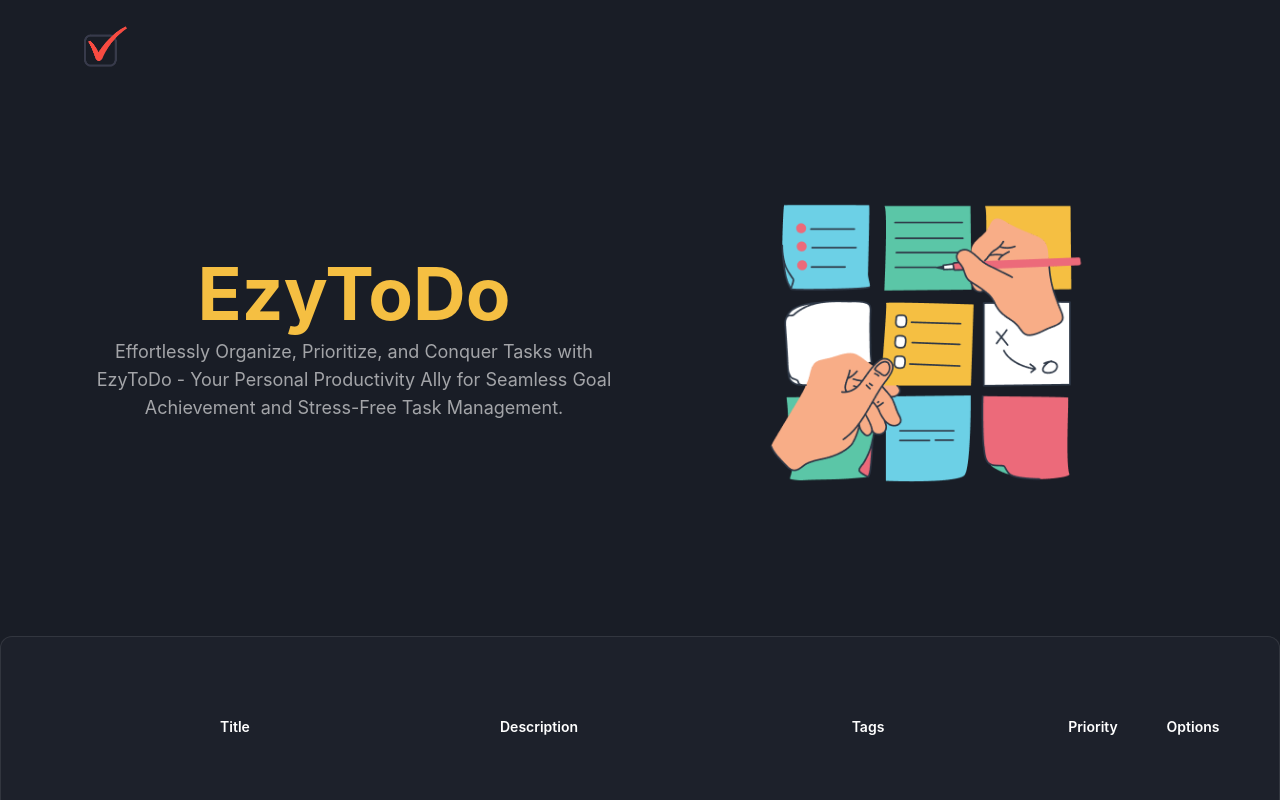
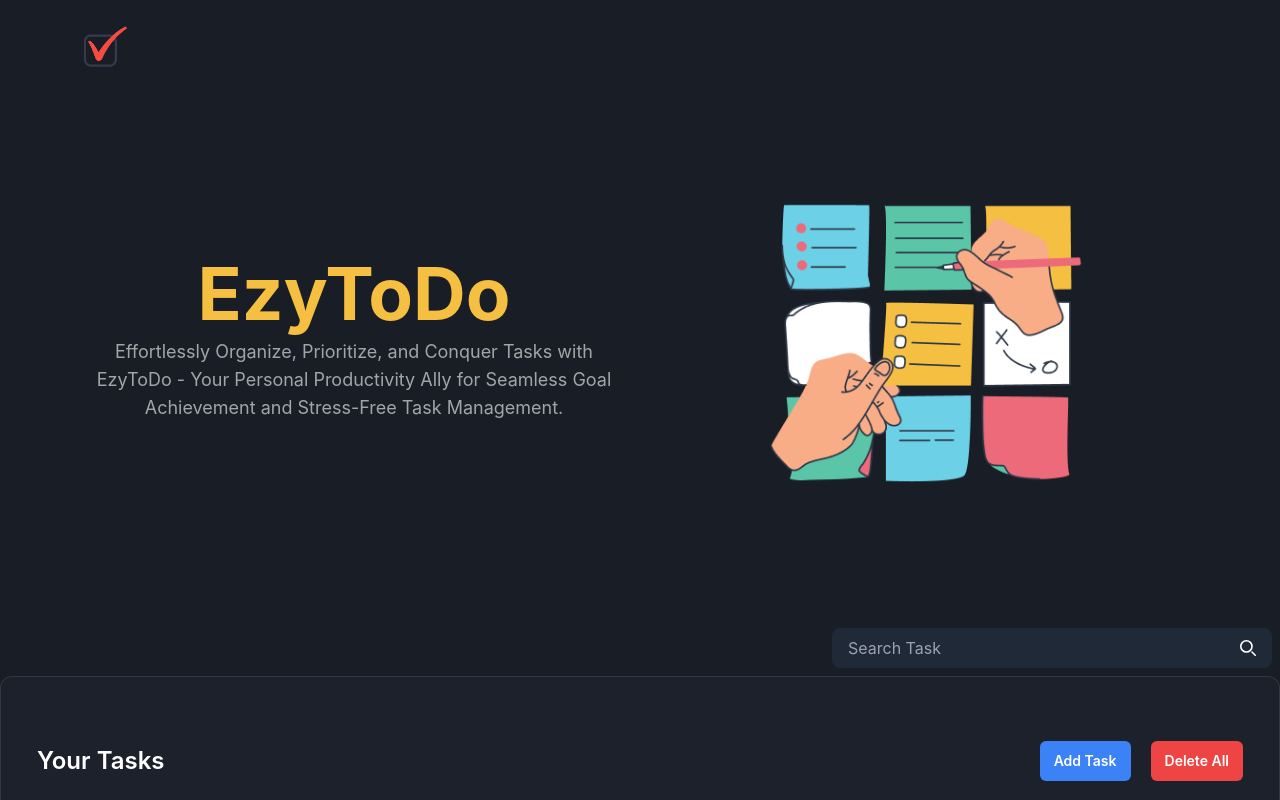
Before and after one commit to ashiqur-russel/ezyTodo, a React (Vite) app: page / in a window 1280 px wide. Shown: the top 800 px of the page. Built offline with nearby package versions, Linux system fonts and the light colour scheme.

Commit message:
Refactor and Add Searchbar

```diff
--- /dev/null
+++ b/src/task/SearchTask.jsx
@@ -0,0 +1,39 @@
+
+export default function SearchTask() {
+    return (
+        <form>
+            <div className="flex">
+                <div className="relative overflow-hidden rounded-lg text-gray-50 md:min-w-[380px] lg:min-w-[440px]">
+                    <input
+                        type="search"
+                        id="search-dropdown"
+                        className="z-20 block w-full bg-gray-800 px-4 py-2 pr-10 focus:outline-none"
+                        placeholder="Search Task"
+                        required
+                    />
+                    <button
+                        type="submit"
+                        className="absolute right-2 top-0 h-full rounded-e-lg text-white md:right-4"
+                    >
+                        <svg
+                            className="h-4 w-4"
+                            aria-hidden="true"
+                            xmlns="http://www.w3.org/2000/svg"
+                            fill="none"
+                            viewBox="0 0 20 20"
+                        >
+                            <path
+                                stroke="currentColor"
+                                strokeLinecap="round"
+                                strokeLinejoin="round"
+                                strokeWidth="2"
+                                d="m19 19-4-4m0-7A7 7 0 1 1 1 8a7 7 0 0 1 14 0Z"
+                            />
+                        </svg>
+                        <span className="sr-only">Search</span>
+                    </button>
+                </div>
+            </div>
+        </form>
+    );
+}
--- /dev/null
+++ b/src/task/TaskActions.jsx
@@ -0,0 +1,16 @@
+export default function TaskActions() {
+    return (
+        <div className="mb-14 items-center justify-between sm:flex">
+            <h2 className="text-2xl font-semibold max-sm:mb-4">Your Tasks</h2>
+            <div className="flex items-center space-x-5">
+                <button
+                    className="rounded-md bg-blue-500 px-3.5 py-2.5 text-sm font-semibold">
+                    Add Task
+                </button>
+                <button className="rounded-md bg-red-500 px-3.5 py-2.5 text-sm font-semibold">
+                    Delete All
+                </button>
+            </div>
+        </div>
+    );
+}
--- a/src/task/TaskBoard.jsx
+++ b/src/task/TaskBoard.jsx
@@ -1,14 +1,17 @@
+import SearchTask from "./SearchTask";
+import TaskActions from "./TaskActions";
+import TaskList from "./TaskList";
 
-
-import TaskList from "./TaskList";
 export default function TaskBoard() {
 
     return (
         <section className="mb-20" id="tasks">
             <div className="container">
                 <div className="p-2 flex justify-end">
+                    <SearchTask />
                 </div>
                 <div className="rounded-xl border border-[rgba(206,206,206,0.12)] bg-[#1D212B] px-6 py-8 md:px-9 md:py-16">
+                    <TaskActions />
                     <TaskList />
                 </div>
             </div>
```
